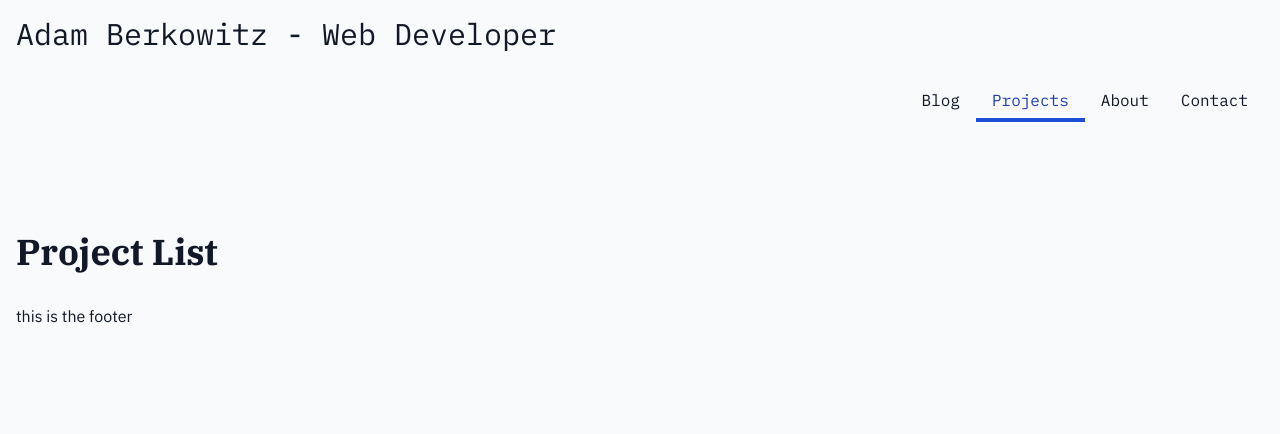
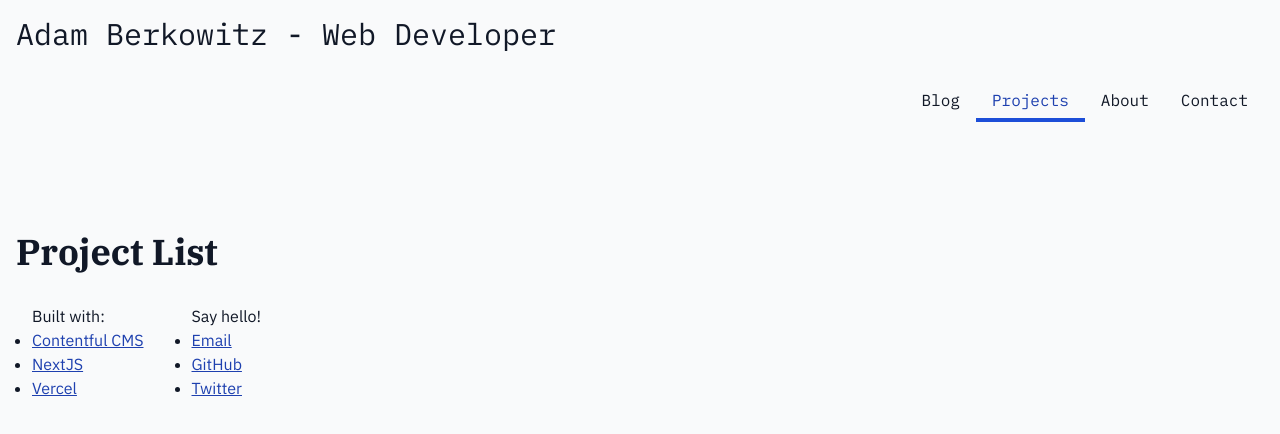
Before and after one commit to aberkow/portfolio, a Next.js app: page /projects in a window 1280 px wide. Shown: the top 434 px of the page. Built offline with nearby package versions, Linux system fonts and the light colour scheme.

Commit message:
homepage and basic footer

```diff
--- a/Components/Layout/Footer.js
+++ b/Components/Layout/Footer.js
@@ -1,7 +1,36 @@
 export default function Footer() {
   return (
     <footer>
-      this is the footer
+      <div className="flex flex-wrap">
+        <div className="mx-4 mb-8">
+          <p>Built with:</p>
+          <ul className="list-disc">
+            <li>
+              <a href="https://contentful.com">Contentful CMS</a>
+            </li>
+            <li>
+              <a href="https://nextjs.com">NextJS</a>
+            </li>
+            <li>
+              <a href="https://vercel.com">Vercel</a>
+            </li>
+          </ul>
+        </div>
+        <div className="mx-4 md:mx-8">
+          Say hello!
+          <ul className="list-disc">
+            <li>
+              <a href="mailto:adam@adamjberkowitz.com">Email</a>
+            </li>
+            <li>
+              <a href="https://github.com/aberkow">GitHub</a>
+            </li>
+            <li>
+              <a href="https://twitter.com/adamjberkowitz">Twitter</a>
+            </li>
+          </ul>
+        </div>
+      </div>
     </footer>
   )
 }
--- a/pages/index.js
+++ b/pages/index.js
@@ -1,64 +1,39 @@
 import Head from 'next/head'
-import styles from '../styles/Home.module.css'
+import Image from 'next/image'
 
 export default function Home() {
   return (
-    <div className={styles.container}>
+    <>
       <Head>
         <title>Adam Berkowitz - Web Developer</title>
         <link rel="icon" href="/favicon.ico" />
       </Head>
 
-        <main className={styles.main}>
-          <h1 className="font-mono">
-            Welcome to <a href="https://nextjs.org">Next.js!</a>
-          </h1>
-
-          <p className={styles.description}>
-            Get started by editing{' '}
-            <code className={styles.code}>pages/index.js</code>
+      <div className="my-10 flex flex-wrap">
+        <div className="intro-container mb-8 md:mb-0">
+          <p className="font-bold text-7xl md:text-8xl">
+            <span className="bg-clip-text text-transparent bg-gradient-to-r from-blue-700 to-gray-400">
+              Say little.
+            </span>
           </p>
-
-          <div className={styles.grid}>
-            <a href="https://nextjs.org/docs" className={styles.card}>
-              <h3>Documentation &rarr;</h3>
-              <p>Find in-depth information about Next.js features and API.</p>
-            </a>
-
-            <a href="https://nextjs.org/learn" className={styles.card}>
-              <h3>Learn &rarr;</h3>
-              <p>Learn about Next.js in an interactive course with quizzes!</p>
-            </a>
-
-            <a
-              href="https://github.com/vercel/next.js/tree/master/examples"
-              className={styles.card}
-            >
-              <h3>Examples &rarr;</h3>
-              <p>Discover and deploy boilerplate example Next.js projects.</p>
-            </a>
-
-            <a
-              href="https://vercel.com/new?utm_source=create-next-app&utm_medium=default-template&utm_campaign=create-next-app"
-              className={styles.card}
-            >
-              <h3>Deploy &rarr;</h3>
-              <p>
-                Instantly deploy your Next.js site to a public URL with Vercel.
-              </p>
-            </a>
-          </div>
-        </main>
-      {/* <footer className={styles.footer}>
-        <a
-          href="https://vercel.com?utm_source=create-next-app&utm_medium=default-template&utm_campaign=create-next-app"
-          target="_blank"
-          rel="noopener noreferrer"
-        >
-          Powered by{' '}
-          <img src="/vercel.svg" alt="Vercel Logo" className={styles.logo} />
-        </a>
-      </footer> */}
-    </div>
+          <p className="font-bold text-7xl md:text-8xl">Do much.</p>
+        </div>
+        <div className="headshot-name-container">
+          <Image
+            className="rounded-full"
+            src="/headshot.jpg"
+            alt="Adam Berkowitz"
+            layout="intrinsic"
+            width={300}
+            height={300}
+          />
+          <h1 className="md:hidden">Adam Berkowitz, <span className="block">Web Developer.</span></h1>
+        </div>
+        <div className="welcome-container max-w-prose my-8">
+          <p>Hello,</p>
+          <p>I'm Adam. A web developer based in West Hartford Connecticut.</p>
+        </div>
+      </div>
+    </>
   )
 }
--- a/styles/globals.css
+++ b/styles/globals.css
@@ -72,6 +72,26 @@ header nav a:focus:after {
   right: 0;
 }
 
-main a {
+main a,
+footer a {
   @apply text-blue-800 underline;
 }
+
+main a:hover,
+footer a:hover,
+main a:focus,
+footer a:focus {
+  @apply no-underline text-red-700;
+}
+
+.intro-container {
+  flex: 1 1 50%;
+}
+
+.headshot-name-container {
+  flex: 1 1 50%;
+}
+
+.welcome-container {
+  flex: 1 1 100%;
+}
```
Also changed, not shown: styles/Home.module.css (deleted, +0 -122 lines), public/headshot.jpg (added).
